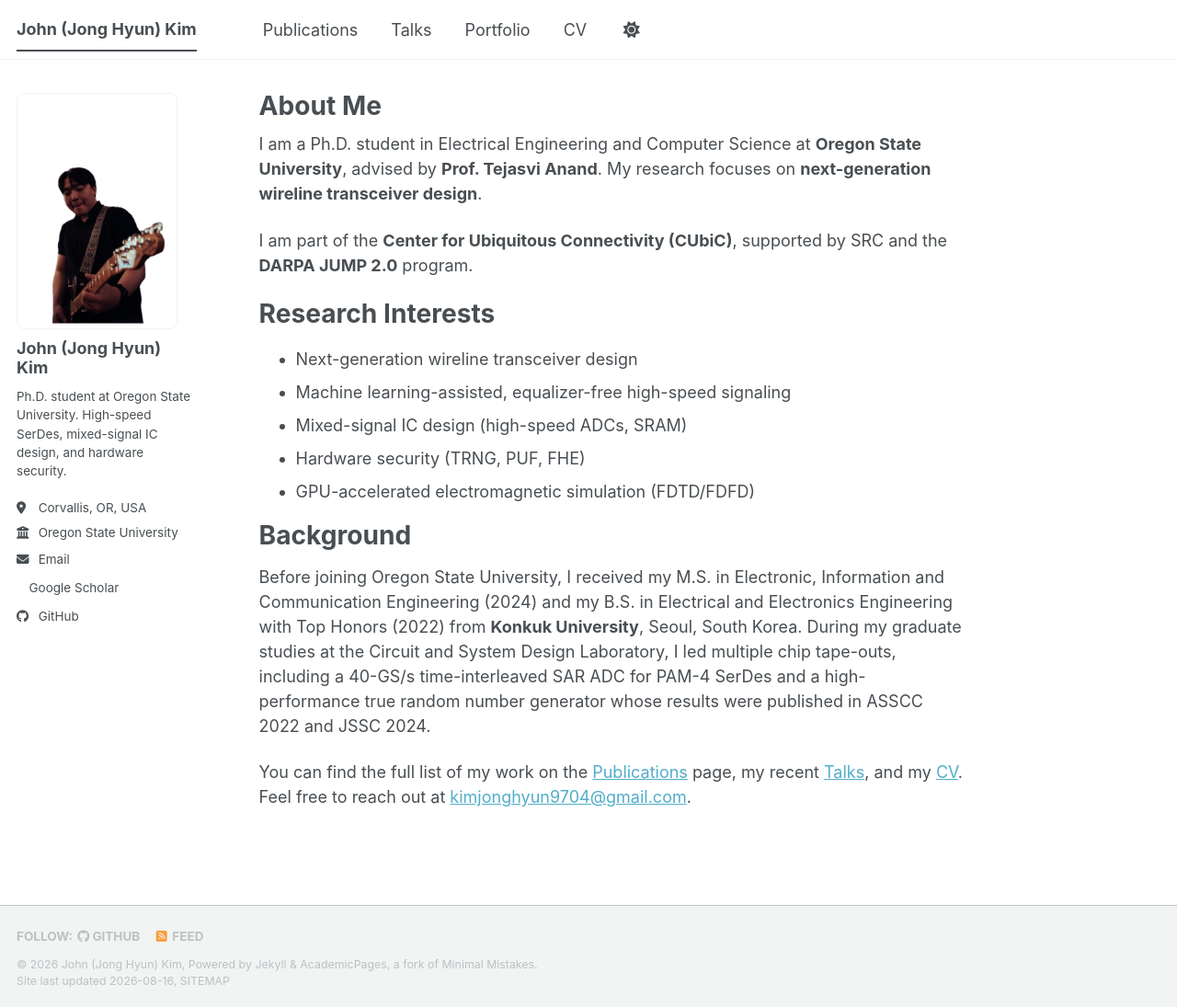
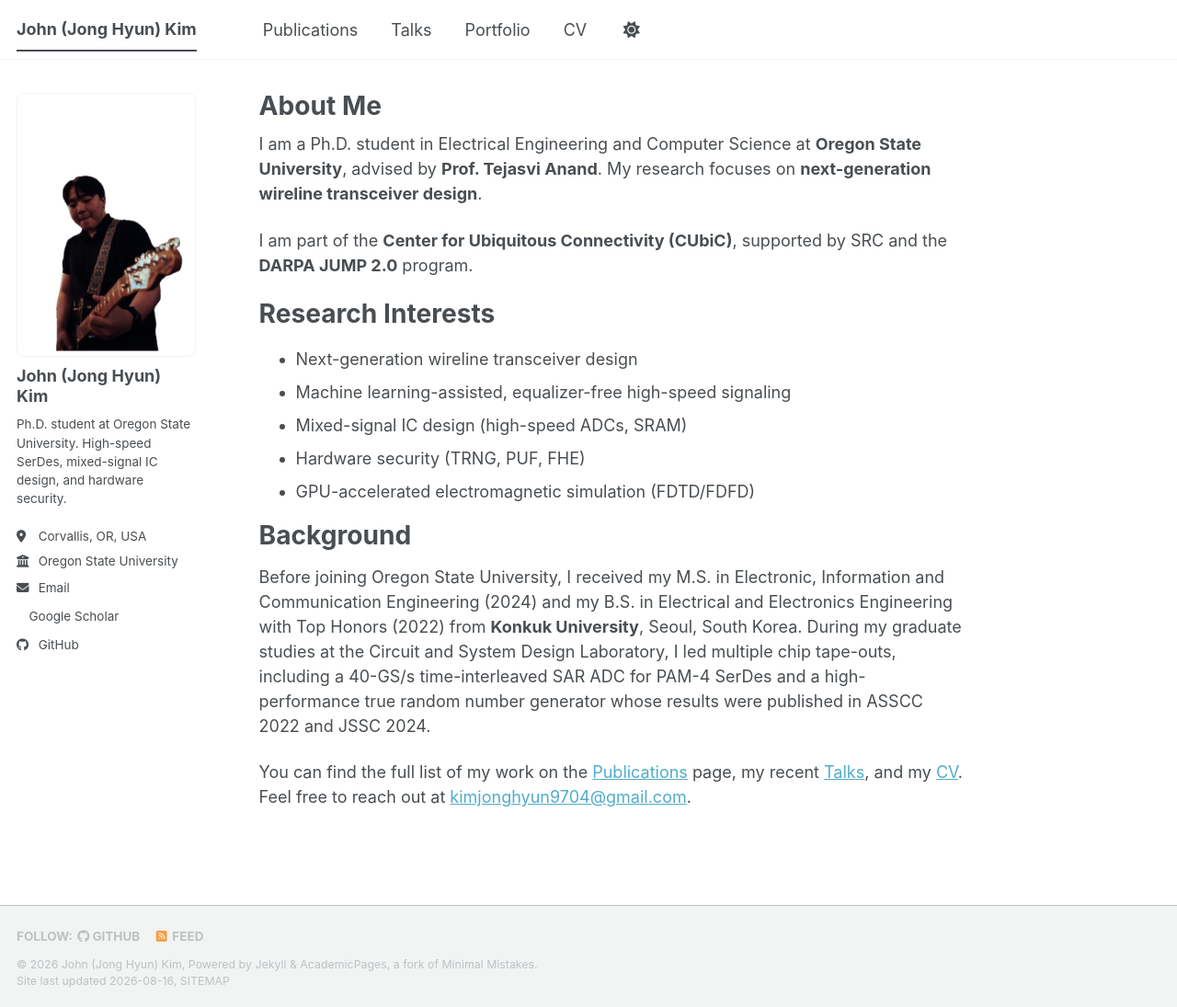
Before and after one commit to ADayInBandwidth/ADayInBandwidth.github.io, a Jekyll site: the page built from _pages/about.md, in a window 1280 px wide and 1095 px high. Shown: the whole window at 92% size. Built offline with Jekyll 4.4.1, drawn with Linux system fonts in a browser that asks for light colours; a style sheet for code colours, icons or effects is not loaded.

Commit message:
Enlarge profile avatar on mobile (36px -> 110px cell, 220px max)

```diff
--- a/_sass/layout/_sidebar.scss
+++ b/_sass/layout/_sidebar.scss
@@ -143,7 +143,7 @@
 .author__avatar {
   display: table-cell;
   vertical-align: top;
-  width: 36px;
+  width: 110px;
   // set width only, for non-square avatars
   // height: 36px;
 
@@ -154,7 +154,7 @@
   }
 
   img {
-    max-width: 175px;
+    max-width: 220px;
     width: 100%;
     height: auto;
     border-radius: 8px;
```
